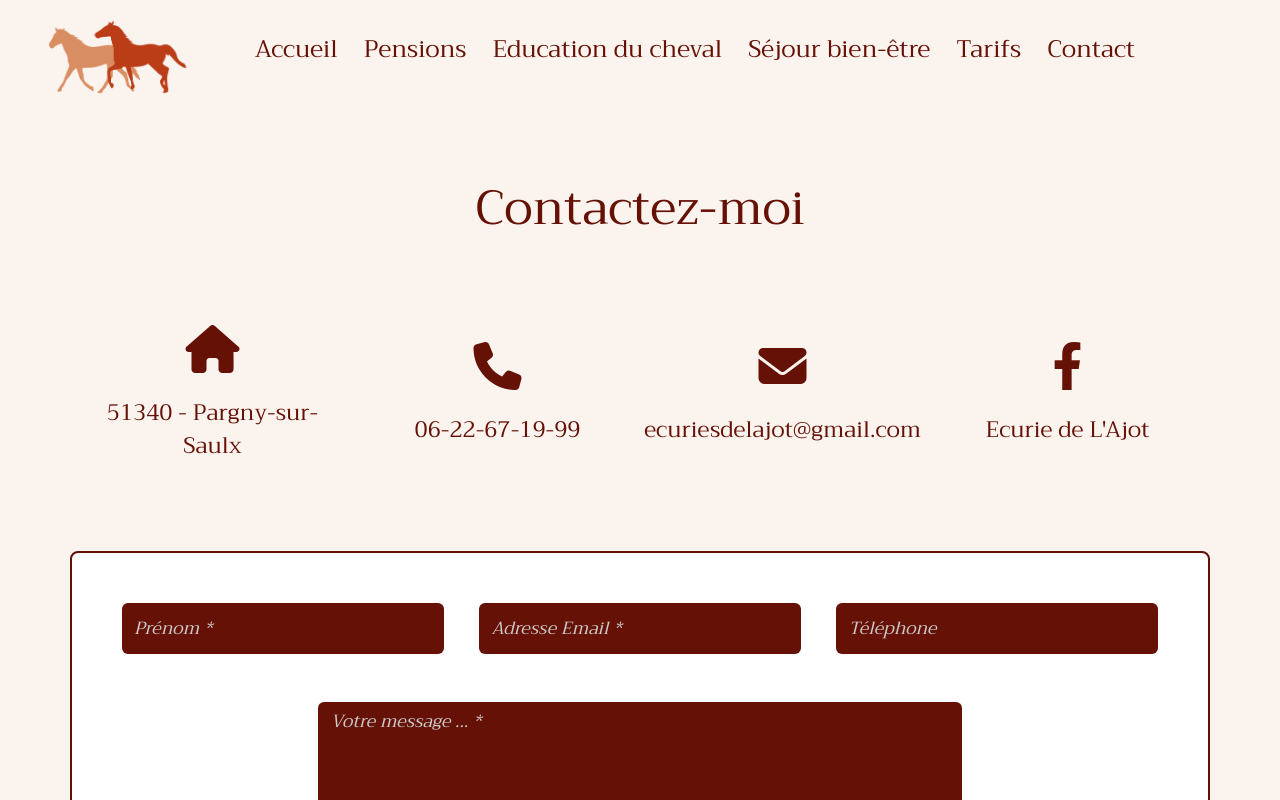
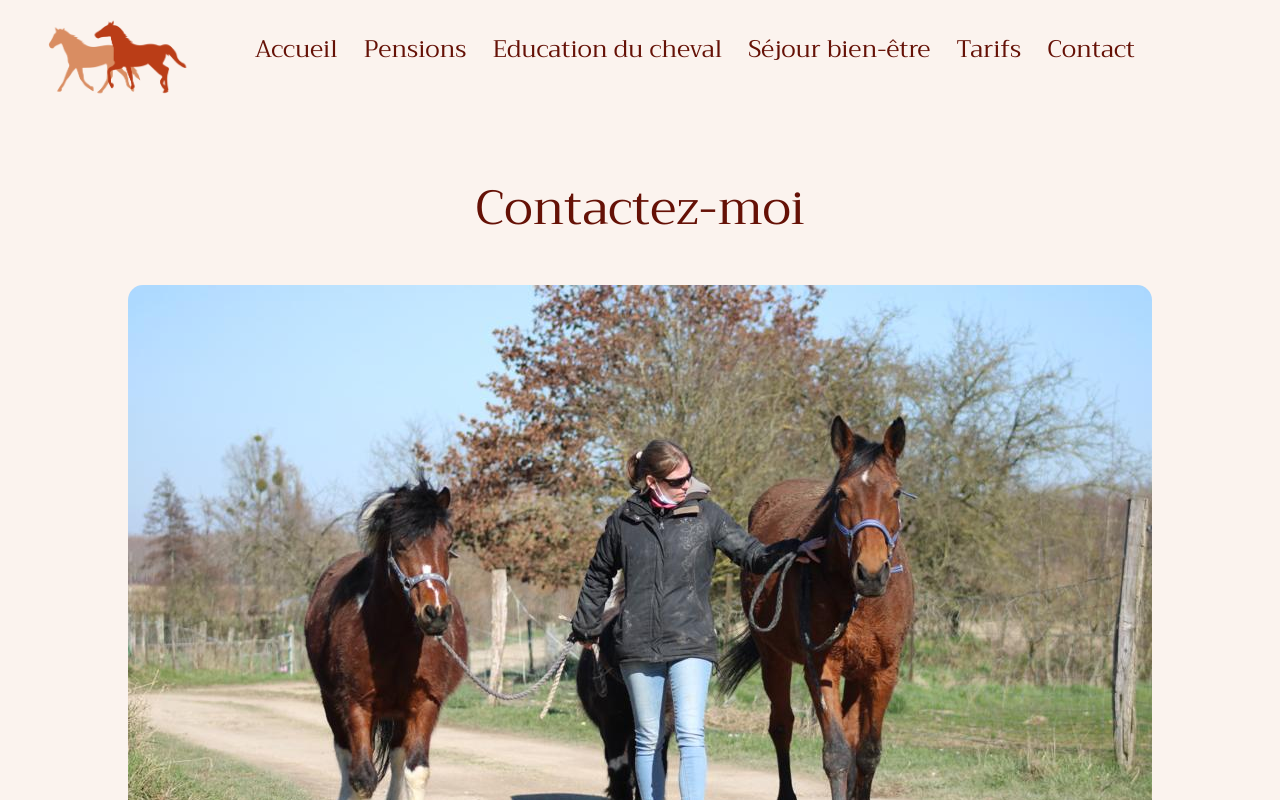
Before and after one commit to robin-everaert/ecuriesdelajot, a React (Create React App) app: page /contact in a window 1280 px wide. Shown: the top 800 px of the page. Built offline with nearby package versions, Linux system fonts and the light colour scheme.

Commit message:
add image contact v2

```diff
--- a/src/components/pages/Contact.js
+++ b/src/components/pages/Contact.js
@@ -1,10 +1,15 @@
 import FormContact from '../FormContact';
 import line from "../../assets/images/line.png";
+import contactBottom from "../../assets/images/contact/contact-bottom.jpg";
 
 const Contact = () => {
     return (
         <main id="main-contact" className='main main-contact'>
             <h1 className='text-center'>Contactez-moi</h1>
+
+            <div className="d-flex justify-content-center mt-5">
+                <img src={ contactBottom } className='img img-fluid b-radius w-md-50' alt="" />
+            </div>
 
             {/* Bubble */}
             <section className="container bubble-contact-container">
```
Also changed, not shown: src/assets/images/contact/contact-bottom.jpg (added).
